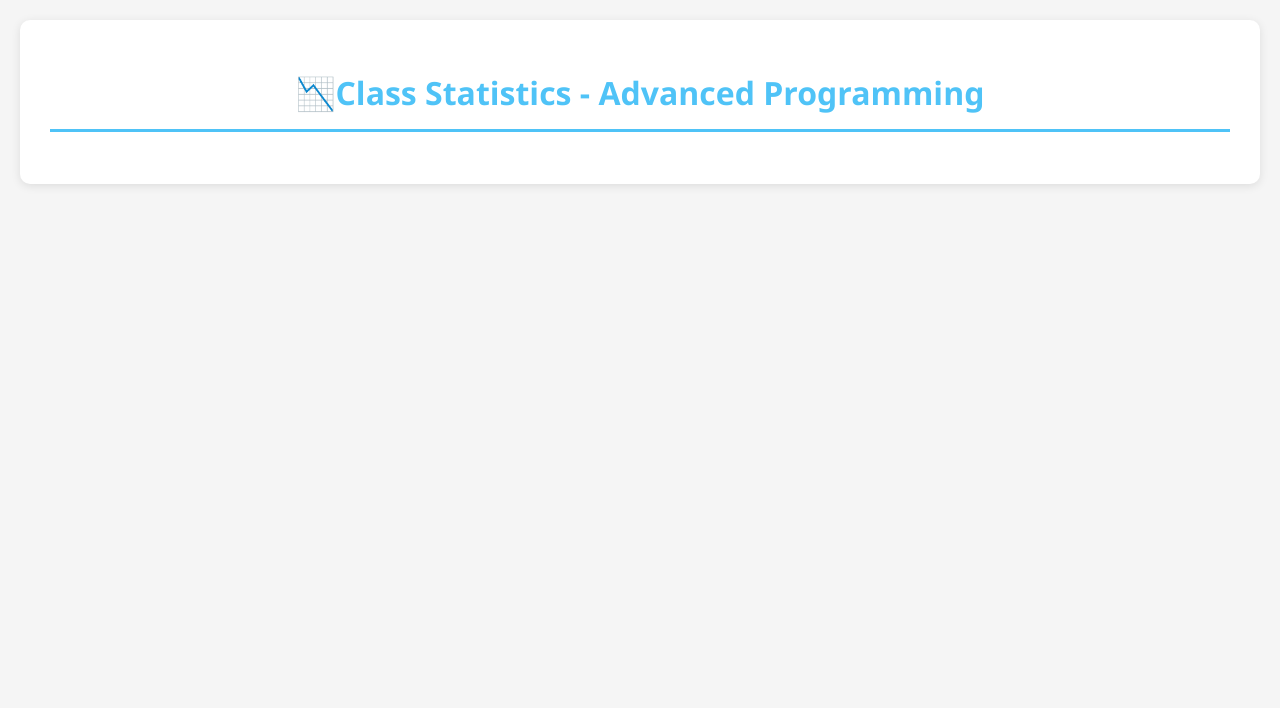
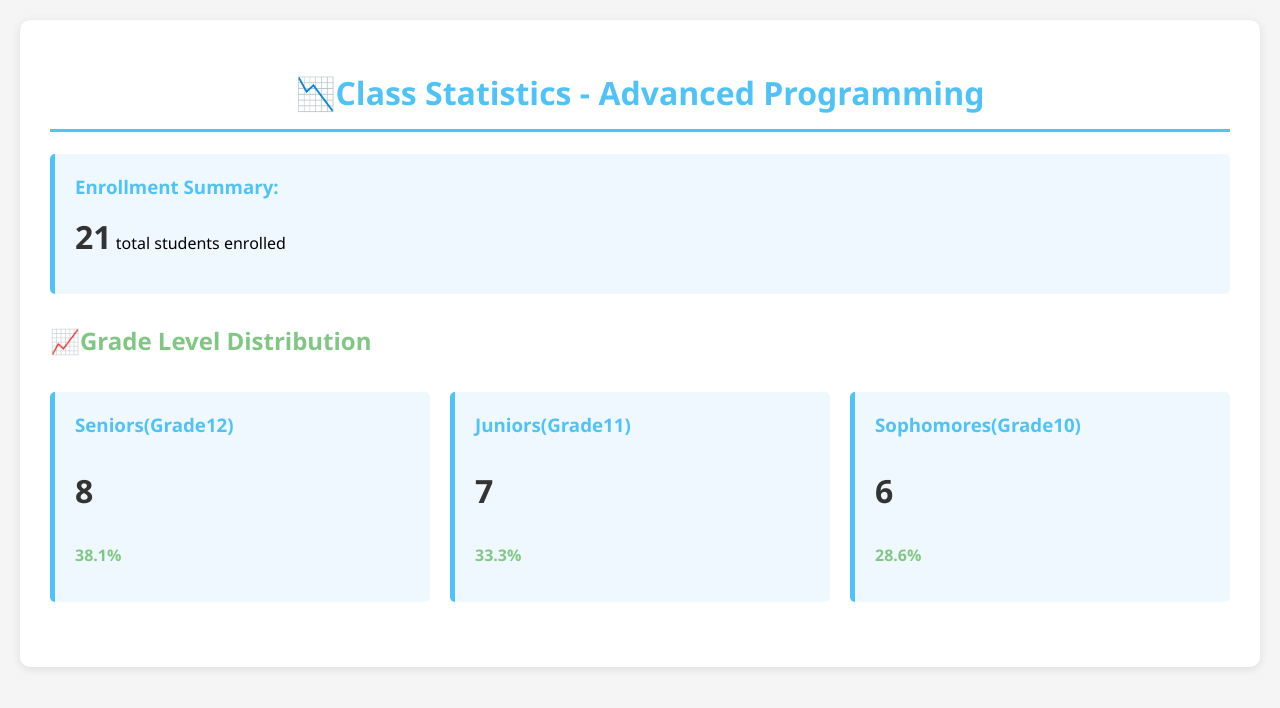
Before and after one commit to JoelOdhiambo10/Unit2-Jinja-Template-Engine, a Flask app: page /stats in a window 1280 px wide. Shown: the top 708 px of the page. Run offline with Flask 3, Linux system fonts and the light colour scheme.

Commit message:
classwork 10/10

```diff
--- a/Lesson3-Filters/app.py
+++ b/Lesson3-Filters/app.py
@@ -43,7 +43,7 @@ def home():
             <h1>Class Roster Application</h1>
             <p>View the student roster for Advanced Programming</p>
             <a href="/roster"> 👥View Roster</a>
-            <a href="/stats"> 📈View Stat</a>
+            <a href="/stats"> 📊View Stat</a>
         </body>
     </html>
     '''
@@ -59,10 +59,10 @@ def stats():
     students = read_roster()
     #Calculate statistics
     total = len(students)
-    seniors = [s for s in students if s['Grade'] == 12]
-    juniors= [s for s in students if s['Grade'] == 11]
-    sophomores= [s for s in students if s['Grade'] == 10]
-    freshman= [s for s in students if s['Grade'] == 9]
+    seniors = [s for s in students if s['Grade'] == '12']
+    juniors= [s for s in students if s['Grade'] == '11']
+    sophomores= [s for s in students if s['Grade'] == '10']
+    freshman= [s for s in students if s['Grade'] == '9']
     males = [s for s in students if s['Gender'] == 'M']
     females = [s for s in students if s['Gender'] == 'F']
 
--- a/Lesson3-Filters/templates/stat.html
+++ b/Lesson3-Filters/templates/stat.html
@@ -5,11 +5,44 @@
     <meta name="viewport" content="width=device-width, initial-scale=1.0">
     <title>Stats</title>
     <link rel="stylesheet" href="{{url_for('static', filename='roster.css')}}">
+    <link rel="stylesheet" href="{{url_for('static', filename='stats.css')}}">
 </head>
 <body>
     <div class="container">
         <h1>📉Class Statistics - Advanced Programming</h1>
         <!-- {# Summary Statistics#} -->
+         <div class="stat-card">
+            <h3>Enrollment Summary:</h3>
+            <p>
+                <span class="stat-number">{{total}}</span>
+                total students enrolled
+            </p>
+         </div>
+         {#Grade Level Distribution#}
+         <h2>📈Grade Level Distribution</h2>
+         <div class="grid">
+            <div class="stat-card">
+                <h3>Seniors(Grade12)</h3>
+                <p class="stat-number">{{seniors|length}}</p>
+                <p class="percentage">
+                    {{(seniors|length/total*100)|round(1)}}%
+                </p>
+            </div>
+            <div class="stat-card">
+                <h3>Juniors(Grade11)</h3>
+                <p class="stat-number">{{juniors|length}}</p>
+                <p class="percentage">
+                    {{(juniors|length/total*100)|round(1)}}%
+                </p>
+            </div>
+            <div class="stat-card">
+                <h3>Sophomores(Grade10)</h3>
+                <p class="stat-number">{{sophomores|length}}</p>
+                <p class="percentage">
+                    {{(sophomores|length/total*100)|round(1)}}%
+                </p>
+            </div>
+         </div>
     </div>
 </body>
 </html>
```
